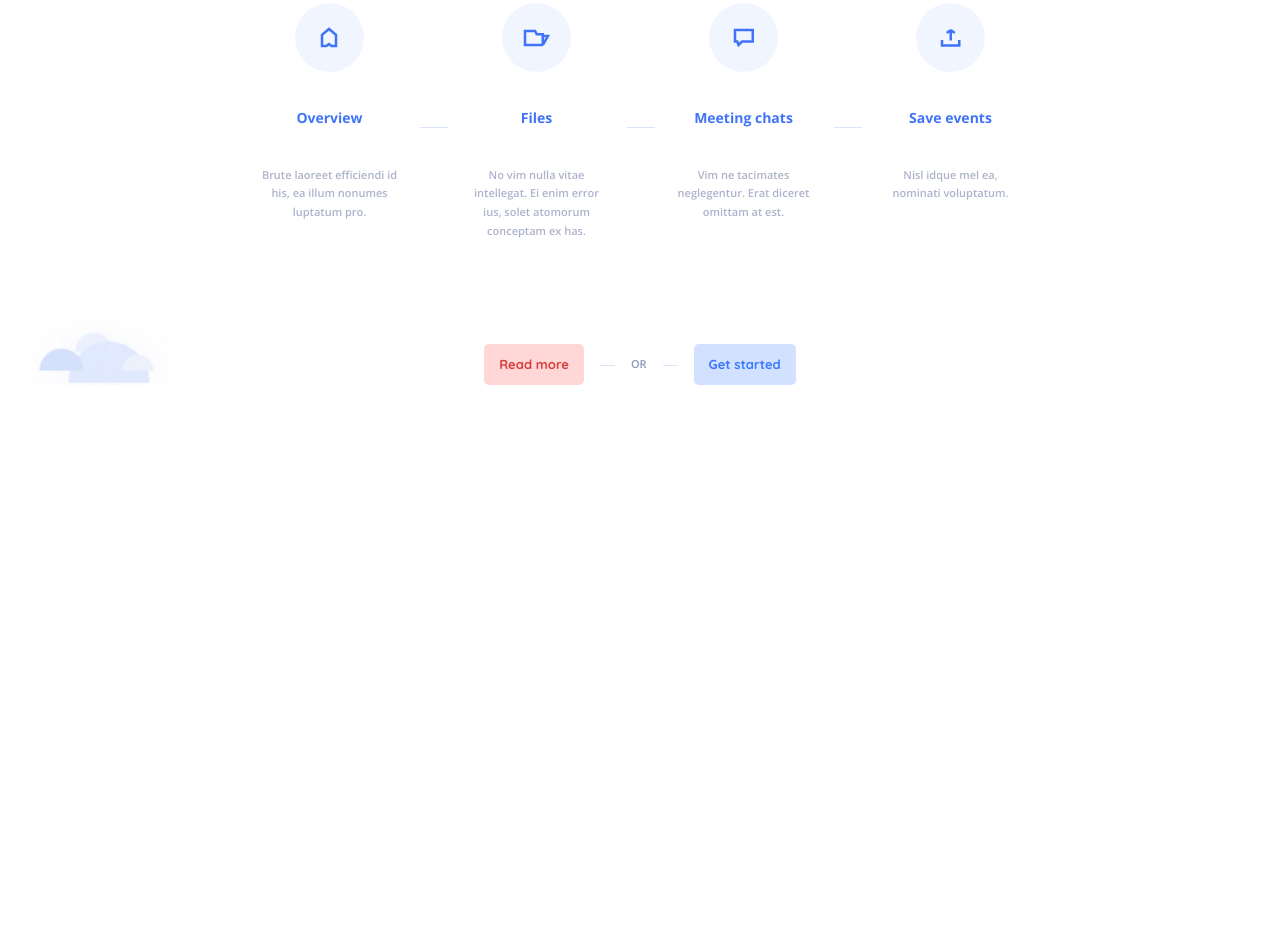
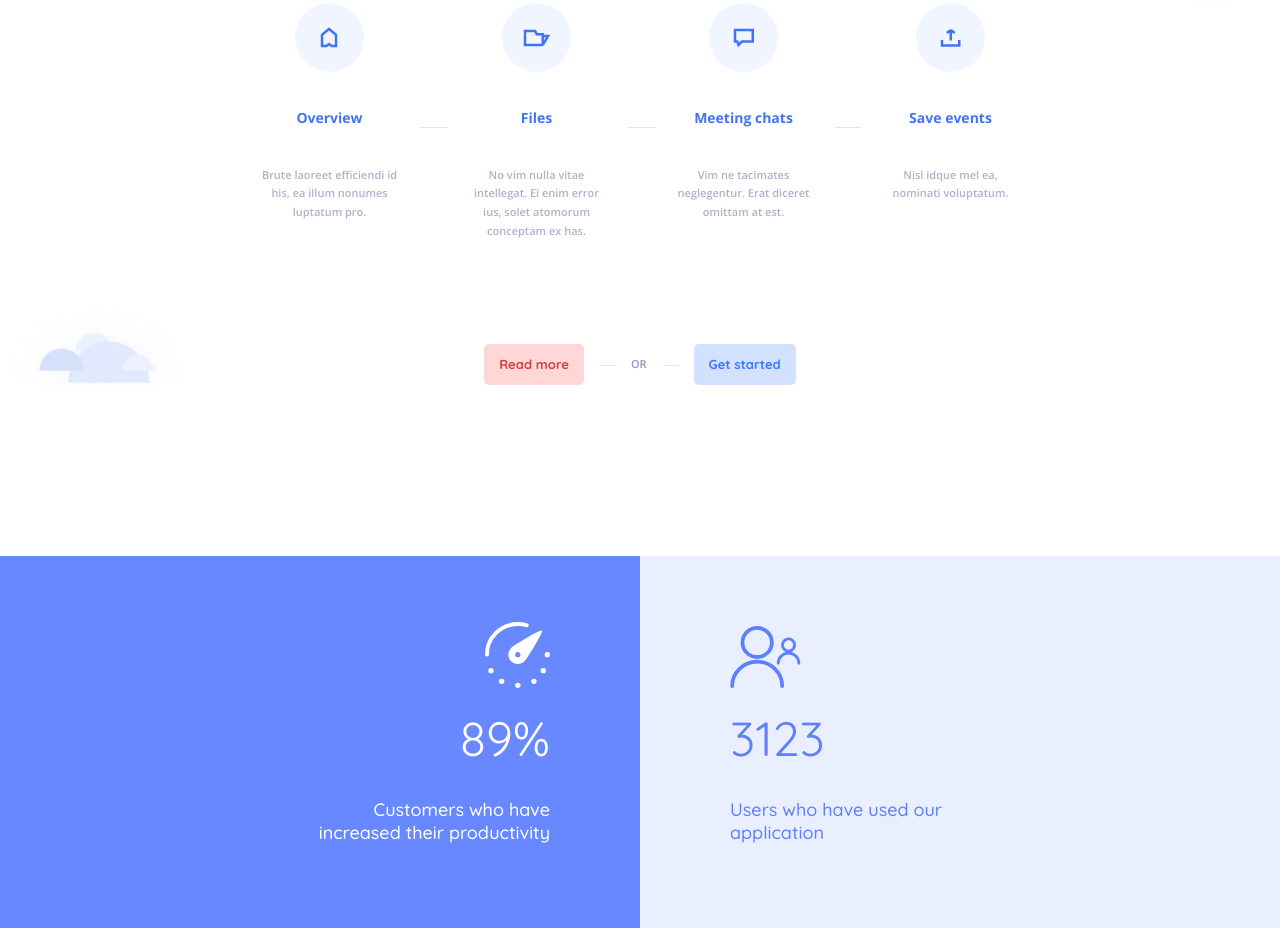
Before and after one commit to konstuanotop/layout_Productivity, a plain HTML site: page index.html in a window 1280 px wide. Shown: the part 1535-2463 px from the top of the page. Before the commit the page ends 2091 px from the top, so only its background shows below. Drawn offline with nearby package versions, Linux system fonts and the light colour scheme.

Commit message:
added statistics

```diff
--- a/assets/css/style.css
+++ b/assets/css/style.css
@@ -480,3 +480,115 @@ h6 {
     color: #3A79FF;
     background-color: #D2E1FF;
 }
+
+.statistics {
+    display: flex;
+    flex-direction: row;
+    justify-content: center;
+    align-items: center;
+}
+
+.statistics__left {
+    display: flex;
+    flex-direction: row;
+    justify-content: flex-end;
+    align-items: center;
+
+    padding-top: 66px;
+    padding-bottom: 66px;
+
+    width: 100%;
+    background-color: #6888FF;
+}
+
+.statistics__item-left {
+    display: flex;
+    flex-direction: column;
+    justify-content: center;
+    align-items: flex-end;
+
+    margin-right: 90px;
+}
+
+.statistics__img-left {
+    margin-bottom: 10px;
+
+    width: 65px;
+    height: 66px;
+}
+
+.statistics__number-left {
+
+    font-family: 'Quicksand';
+    font-weight: 400;
+    font-size: 48px;
+    line-height: 1.7;
+    text-align: right;
+
+    color: #ffffff;
+}
+
+.statistics__text-left {
+    width: 100%;
+    max-width: 260px;
+
+    font-family: 'Quicksand';
+    font-weight: 500;
+    font-size: 18px;
+    line-height: 1.3;
+    text-align: right;
+
+    color: #ffffff;
+}
+
+.statistics__right {
+    display: flex;
+    flex-direction: row;
+    justify-content: flex-start;
+    align-items: center;
+
+    padding-top: 70px;
+    padding-bottom: 66px;
+
+    width: 100%;
+    background-color: #E9EFFF;
+}
+
+.statistics__item-right {
+    display: flex;
+    flex-direction: column;
+    justify-content: center;
+    align-items: flex-start;
+
+    margin-left: 90px;
+}
+
+.statistics__img-right {
+    margin-bottom: 10px;
+
+    width: 71px;
+    height: 62px;
+}
+
+.statistics__number-right {
+    font-family: 'Quicksand';
+    font-weight: 400;
+    font-size: 48px;
+    line-height: 1.7;
+    text-align: left;
+
+    color: #5E80FF;
+}
+
+.statistics__text-right {
+    width: 100%;
+    max-width: 260px;
+
+    font-family: 'Quicksand';
+    font-weight: 500;
+    font-size: 18px;
+    line-height: 1.3;
+    text-align: left;
+
+    color: #5E80FF;
+}
--- a/index.html
+++ b/index.html
@@ -164,6 +164,25 @@
         </div>
     </div>
 
+    <div class="statistics">
+        <div class="statistics__left">
+            <div class="statistics__item-left">
+                <img class="statistics__img-left" src="assets/img/statistics_percent.svg" alt="89%" width="65"
+                    height="66">
+                <div class="statistics__number-left">89%</div>
+                <p class="statistics__text-left">Customers who have increased their productivity</p>
+            </div>
+        </div>
+        <div class="statistics__right">
+            <div class="statistics__item-right">
+                <img class="statistics__img-right" src="assets/img/statistics_people.svg" alt="Изображение людей"
+                    width="71" height="62">
+                <div class="statistics__number-right">3123</div>
+                <p class="statistics__text-right">Users who have used our application</p>
+            </div>
+        </div>
+    </div>
+
 </body>
 
 </html>
```
Also changed, not shown: assets/img/slider_1.jpg (added), assets/img/slider_2.jpg (added), assets/img/slider_3.jpg (added), assets/img/statistics_people.svg (added), assets/img/statistics_percent.svg (added).
